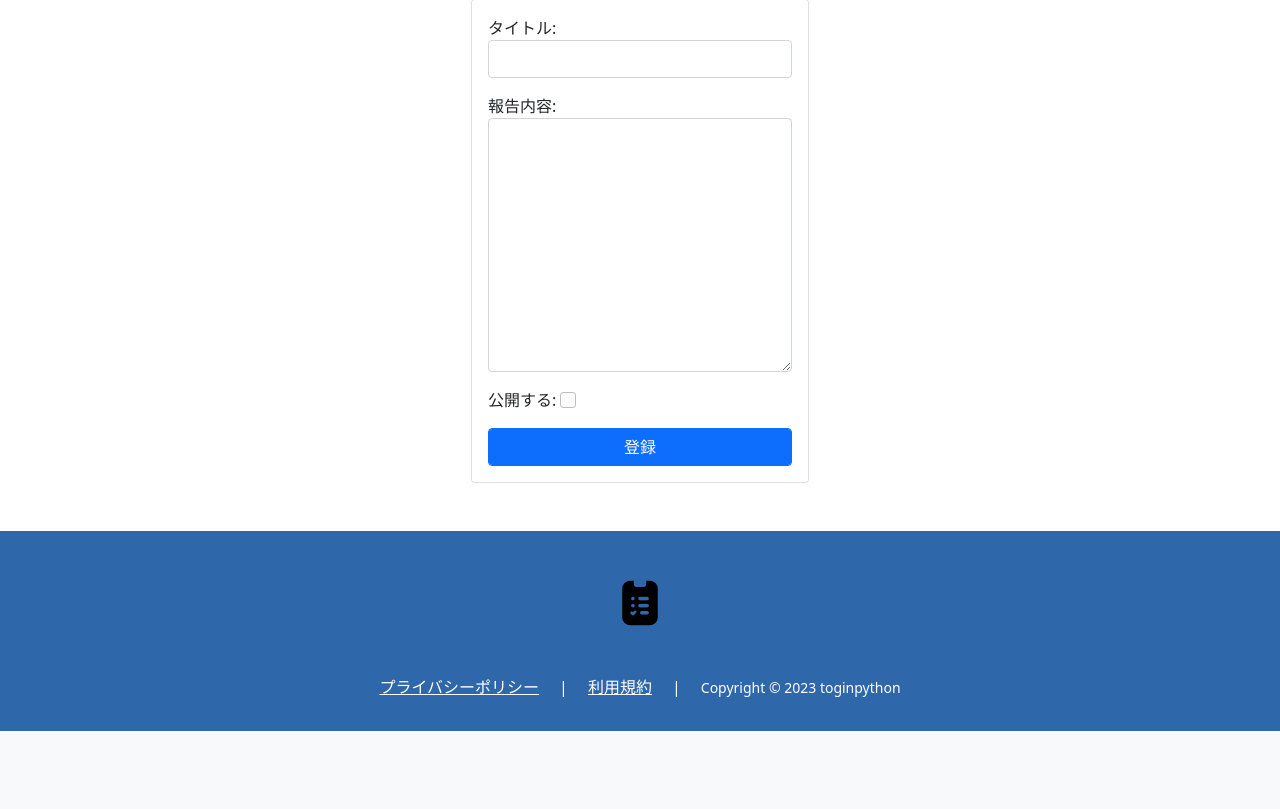
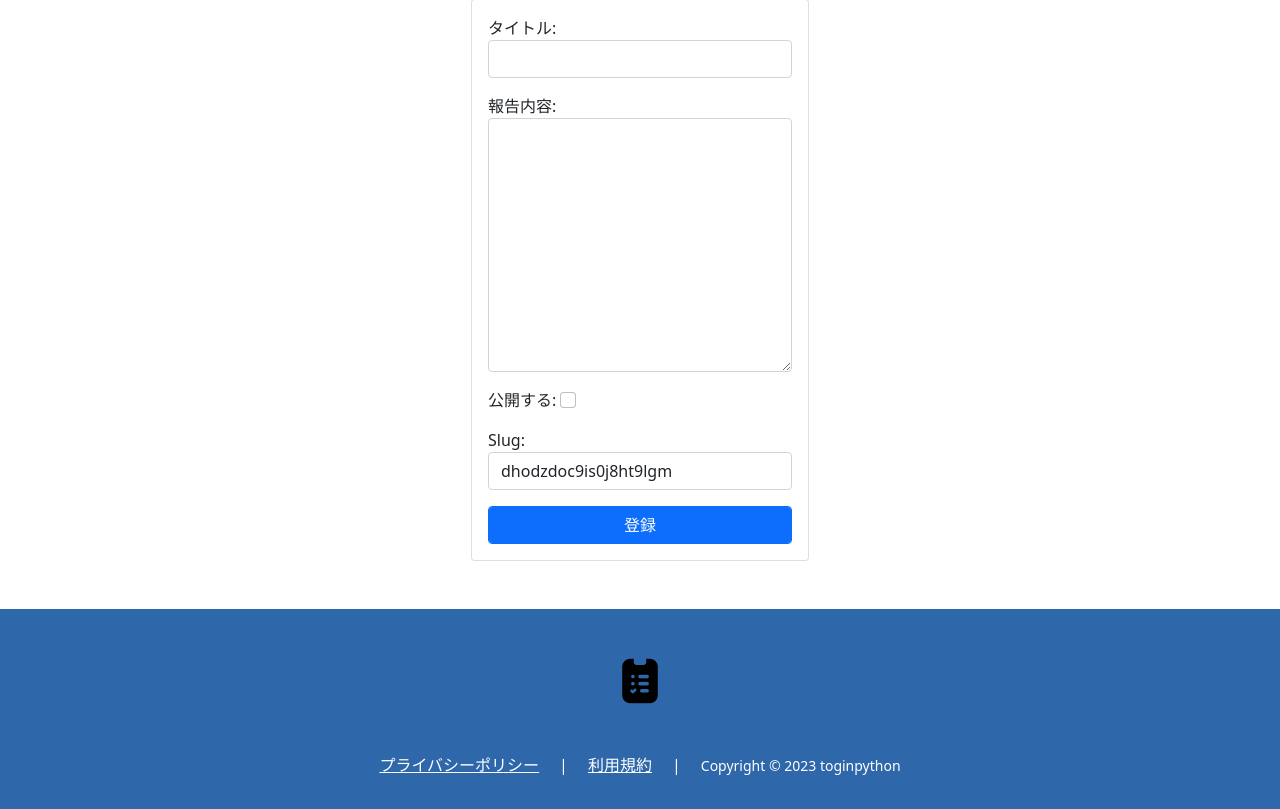
Before and after one commit to Ginta-Togawa/day_repo, a Django app: page /day_repo/create/ in a window 1280 px wide. Shown: the part 179-988 px from the top of the page. Before the commit the page ends 910 px from the top, so only its background shows below. Run offline with Django 4.2, Linux system fonts and the light colour scheme; the visitor is signed in with stand-in values (Sample User, id 1); data that the repository does not hold is empty.

Commit message:
主キーではなくスラッグを使用したアクセスに変更

```diff
--- a/day_repo/models.py
+++ b/day_repo/models.py
@@ -2,6 +2,8 @@
 from django.contrib.auth import get_user_model
 from django.db import models
 from django.db.models import Q
+
+from day_repo.utils.random_string import random_string_generator
 
 # ユーザモデルの取得
 User = get_user_model()
@@ -33,6 +35,17 @@ class ReportModelManager(models.Manager):
         return self.get_queryset().search(query=query)
 
 
+# 日報モデルのslugデフォルト値設定
+def slug_maker():
+    repeat = True
+    while repeat:
+        new_slug = random_string_generator()
+        counter = ReportModel.objects.filter(slug=new_slug).count()
+        if counter == 0:
+            repeat = False
+    return new_slug
+
+
 # 日報モデル
 class ReportModel(models.Model):
     class Meta:
@@ -50,6 +63,8 @@ class ReportModel(models.Model):
     created_date_time = models.DateTimeField('作成日時', auto_now_add=True)
     # 公開フラグ
     release_flag = models.BooleanField(verbose_name="公開する", default=False)
+    # スラッグ
+    slug = models.SlugField(max_length=20, unique=True, default=slug_maker)
 
     objects = ReportModelManager()
 
--- a/day_repo/templates/day_repo/day-repo-delete.html
+++ b/day_repo/templates/day_repo/day-repo-delete.html
@@ -1,4 +1,4 @@
-<div class="modal fade" tabindex="-1" role="dialog" id="deleteModal-{{object.id}}">
+<div class="modal fade" tabindex="-1" role="dialog" id="deleteModal-{{object.slug}}">
     <div class="modal-dialog" role="document">
         <div class="modal-content">
             <div class="modal-header">
@@ -11,7 +11,7 @@
                 <p>削除すると元に戻すことはできません。よろしいでしょうか？</p>
             </div>
             <div class="modal-footer">
-                <form method="POST" action="{% url 'day_repo_delete' object.id %}">{% csrf_token %}
+                <form method="POST" action="{% url 'day_repo_delete' object.slug %}">{% csrf_token %}
                     <button type="button" class="btn btn-secondary" data-bs-dismiss="modal">Close</button>
                     <button type="submit" class="btn btn-danger">DELETE</button>
                 </form>
--- a/day_repo/templates/day_repo/day-repo-form.html
+++ b/day_repo/templates/day_repo/day-repo-form.html
@@ -31,10 +31,9 @@
                 <button class="form-control btn btn-primary mb-1" type="submit">更新</button>
             </form>
             <button type="button" class="btn btn-danger btn-sm" data-bs-toggle="modal"
-                    data-bs-target="#deleteModal-{{object.id}}">削除
+                    data-bs-target="#deleteModal-{{object.slug}}">削除
             </button>
             {% include 'day_repo/day-repo-delete.html' %}
-            <a href="{% url 'day_repo_detail' object.id %}" class="btn btn-primary btn-sm">詳細に戻る</a>
             {% else %}
             <form method="POST">
                 {% csrf_token %}
--- a/day_repo/templates/day_repo/day-repo-list.html
+++ b/day_repo/templates/day_repo/day-repo-list.html
@@ -19,11 +19,11 @@
         <div class="card-body">
             <h5 class="card-title">
                 {% if report_model.user == request.user %}
-                <a href="{% url 'day_repo_edit' report_model.id %}">
+                <a href="{% url 'day_repo_edit' report_model.slug %}">
                     {{ report_model.title}}<span style="font-size:10px;">(編集)</span>
                 </a>
                 {% else %}
-                <a href="{% url 'day_repo_detail' report_model.id %}">
+                <a href="{% url 'day_repo_detail' report_model.slug %}">
                     {{ report_model.title}}
                 </a>
                 {% endif %}
--- a/day_repo/urls.py
+++ b/day_repo/urls.py
@@ -14,13 +14,13 @@ urlpatterns = [
     # 一覧表示
     path("", ReportModeListView.as_view(), name="day_repo_list"),
     # 詳細表示(パラメータにPK)
-    path("detail/<int:pk>/", ReportModelDetailView.as_view(), name="day_repo_detail"),
+    path("detail/<slug:slug>/", ReportModelDetailView.as_view(), name="day_repo_detail"),
     # 日報作成
     path("create/", ReportModelFormCreateView.as_view(), name="day_repo_create"),
     # 日報編集
-    path("edit/<int:pk>/", ReportModelFormUpdateView.as_view(), name="day_repo_edit"),
+    path("edit/<slug:slug>/", ReportModelFormUpdateView.as_view(), name="day_repo_edit"),
     # 日報削除
-    path("delete/<int:pk>/", ReportModelFormDeleteView.as_view(), name="day_repo_delete"),
+    path("delete/<slug:slug>/", ReportModelFormDeleteView.as_view(), name="day_repo_delete"),
     # 画像アップロード画面
     path("image-upload/", ImageUploadView.as_view(), name="image-upload"),
 ]
--- /dev/null
+++ b/day_repo/utils/random_string.py
@@ -0,0 +1,7 @@
+import random
+import string
+
+
+# 乱数生成
+def random_string_generator(size=20, chars=string.ascii_lowercase + string.digits):
+    return ''.join(random.choice(chars) for _ in range(size))
```
Also changed, not shown: day_repo/utils/__init__.py (added).
